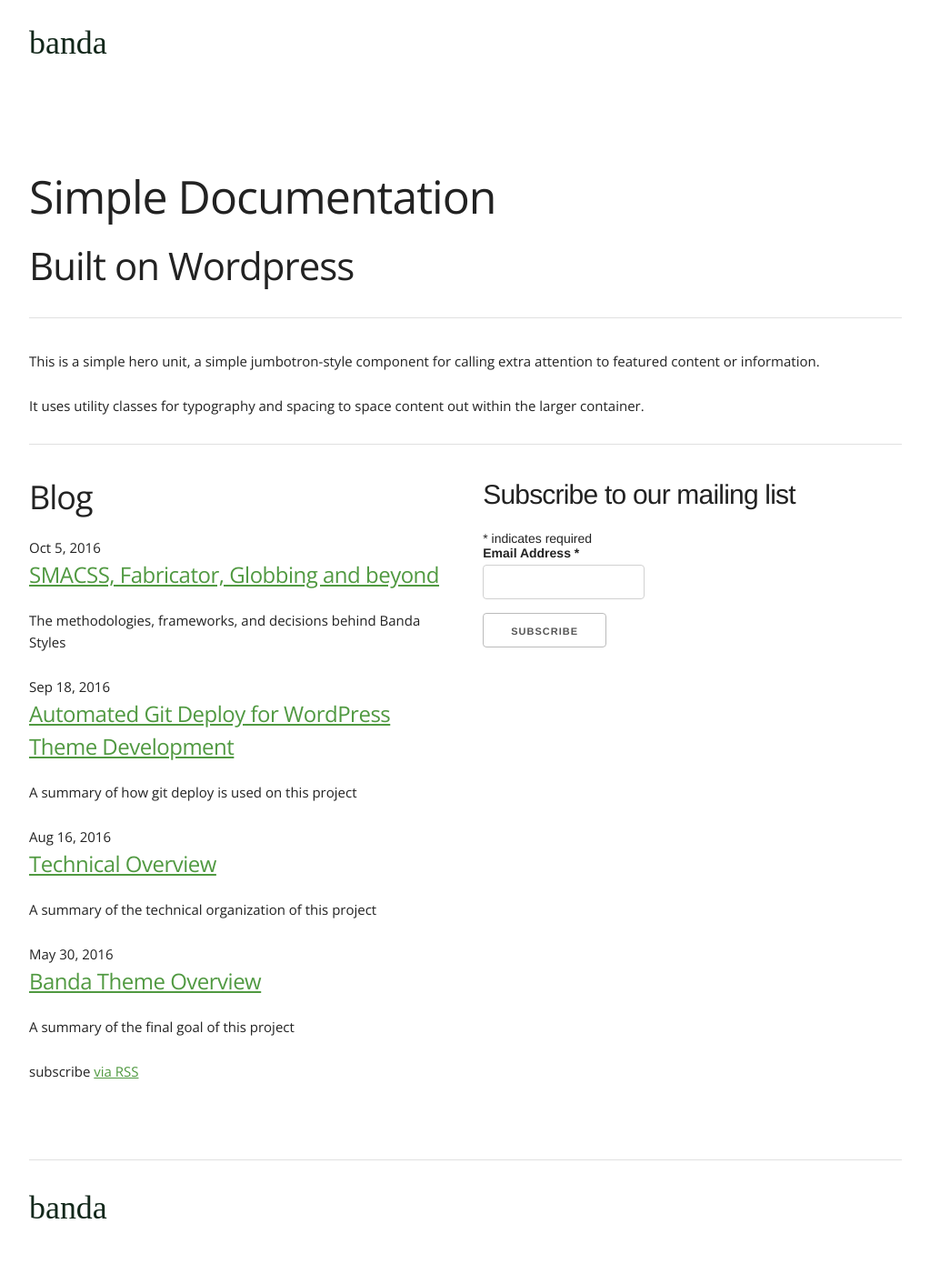
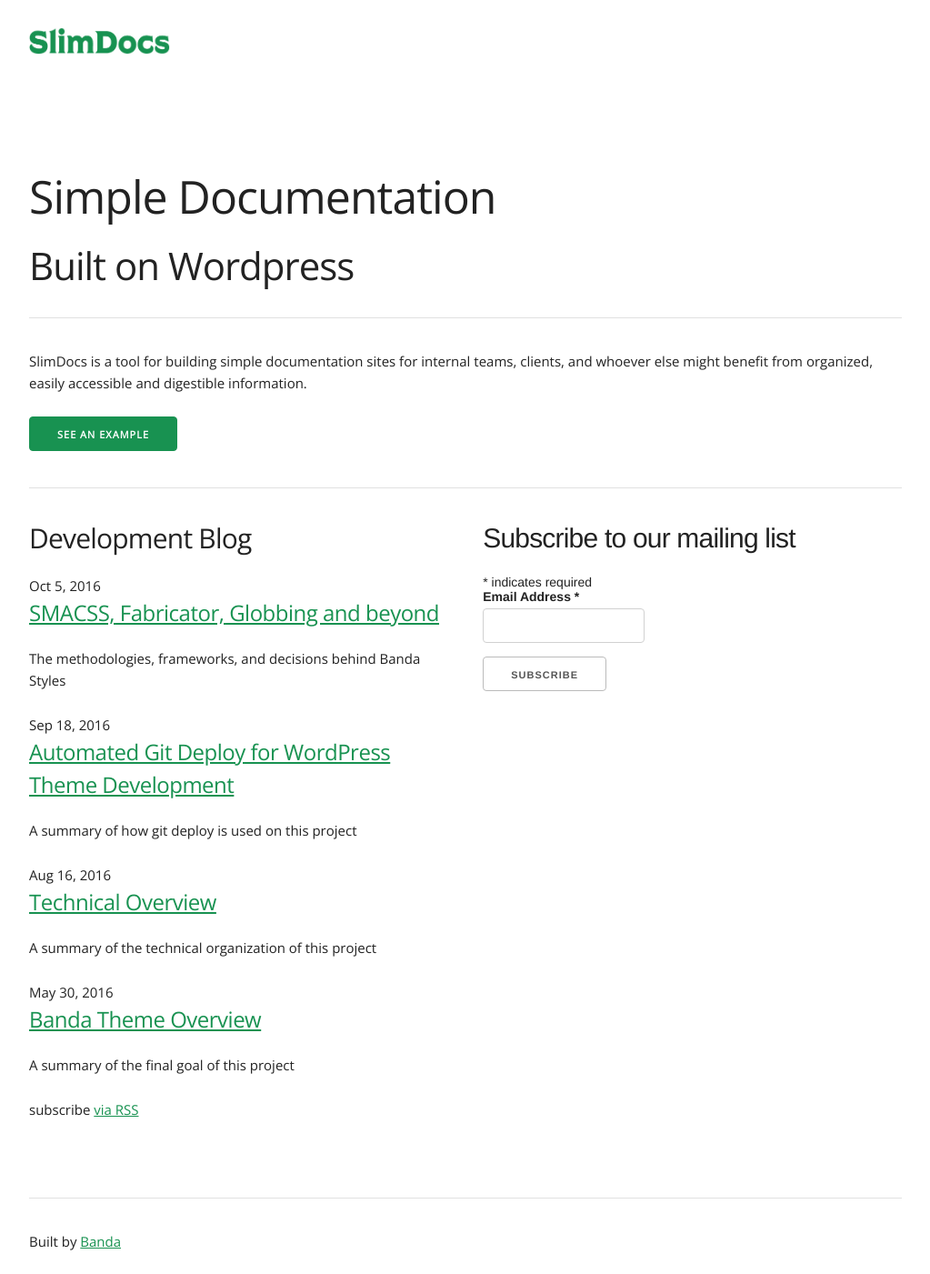
Before and after one commit to billandalex/billandalex.github.io, a Jekyll site: the page built from index.html, in a window 1280 px wide. Shown: the whole page at 91% size, without its empty margins (128-1151 px from the left). Built offline with Jekyll 4.4.1, drawn with Linux system fonts in a browser that asks for light colours; comment, search, counter and statistics services are not loaded; before the commit the page ends 1347 px from its top, so only the background shows below that.

Commit message:
add some copy, change colos, add logo

```diff
--- a/_includes/footer.html
+++ b/_includes/footer.html
@@ -6,7 +6,8 @@
   </div>
   <div class="row">
     <div class="twelve columns">
-      <a href="/"><img src="/images/banda-logo.svg" class="logo" /></a>
+      Built by <a href="https://github.com/billandalex">Banda</a>
+      <br /><br />
     </div>
   </div>
 </footer>
--- a/_includes/header.html
+++ b/_includes/header.html
@@ -1,7 +1,7 @@
 <header class="container">
   <div class="row">
     <div class="twelve columns">
-      <a href="/"><img src="/images/banda-logo.svg" class="logo" /></a>
+      <a href="/"><img src="/images/slimdocs-logo.jpg" class="logo" /></a>
     </div>
   </div>
 </header>
--- a/_sass/_skeleton.scss
+++ b/_sass/_skeleton.scss
@@ -158,7 +158,7 @@
 /* Links
 –––––––––––––––––––––––––––––––––––––––––––––––––– */
 a {
-  color: #509941; }
+  color: #189251; }
 a:hover {
   color: #205a14; }
 
@@ -206,8 +206,8 @@
 input[type="reset"].button-primary,
 input[type="button"].button-primary {
   color: #FFF;
-  background-color: #33C3F0;
-  border-color: #33C3F0; }
+  background-color: #189251;
+  border-color: #189251; }
 .button.button-primary:hover,
 button.button-primary:hover,
 input[type="submit"].button-primary:hover,
@@ -219,8 +219,8 @@
 input[type="reset"].button-primary:focus,
 input[type="button"].button-primary:focus {
   color: #FFF;
-  background-color: #1EAEDB;
-  border-color: #1EAEDB; }
+  background-color: #189251;
+  border-color: #189251; }
 
 
 /* Forms
@@ -266,7 +266,7 @@
 input[type="password"]:focus,
 textarea:focus,
 select:focus {
-  border: 1px solid #33C3F0;
+  border: 1px solid #189251;
   outline: 0; }
 label,
 legend {
--- a/index.html
+++ b/index.html
@@ -13,14 +13,14 @@
     </div>
   <div class="row">
     <div class="twelve columns">
-      <p>This is a simple hero unit, a simple jumbotron-style component for calling extra attention to featured content or information.</p>
-      <p>It uses utility classes for typography and spacing to space content out within the larger container.</p>
+      <p>SlimDocs is a tool for building simple documentation sites for internal teams, clients, and whoever else might benefit from organized, easily accessible and digestible information.</p>
+      <p><a class="button button-primary" href="https://banda.billscloud.space/">See an example</a></p>
       <hr />
     </div>
   </div>
     <div class="row">
       <div class="six columns">
-        <h3>Blog</h3>
+        <h4>Development Blog</h4>
         <ul class="post-list">
           {% for post in site.posts %}
           <li>
```
Also changed, not shown: images/slimdocs-logo.jpg (added).
